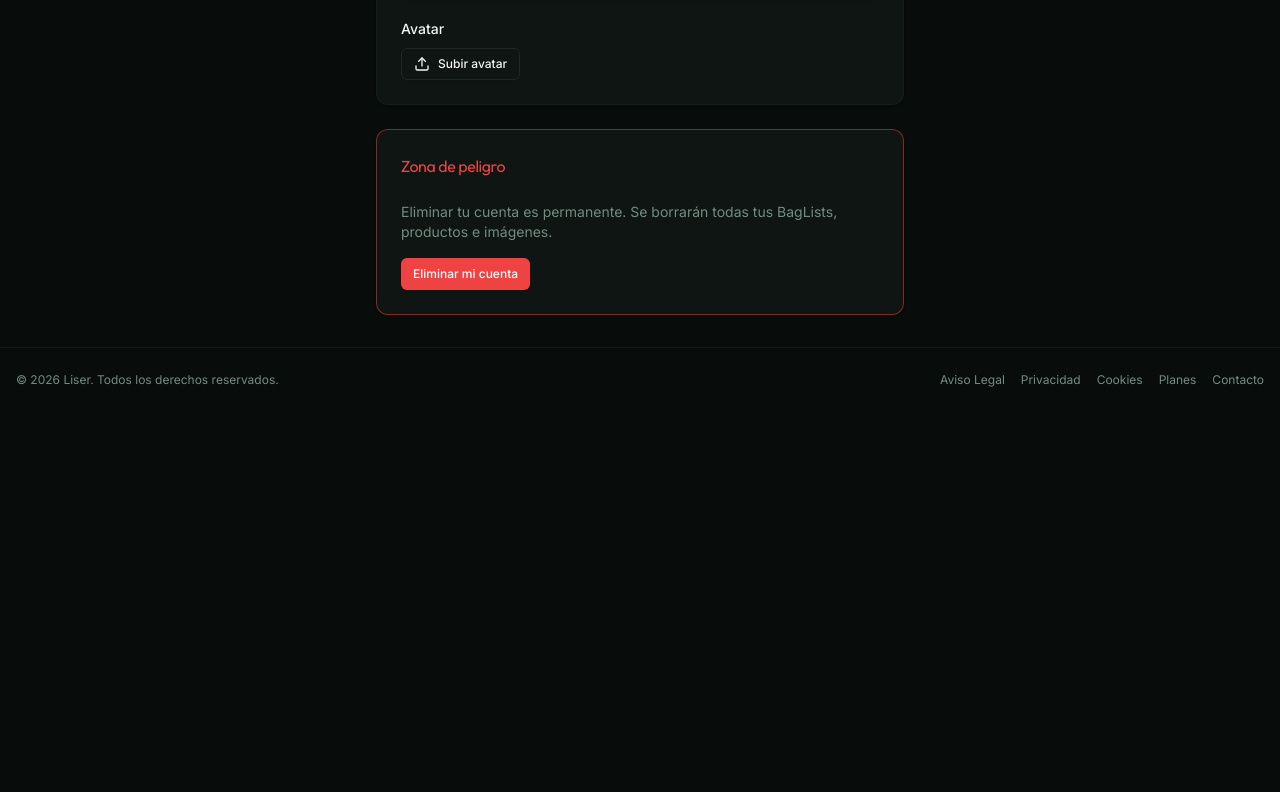
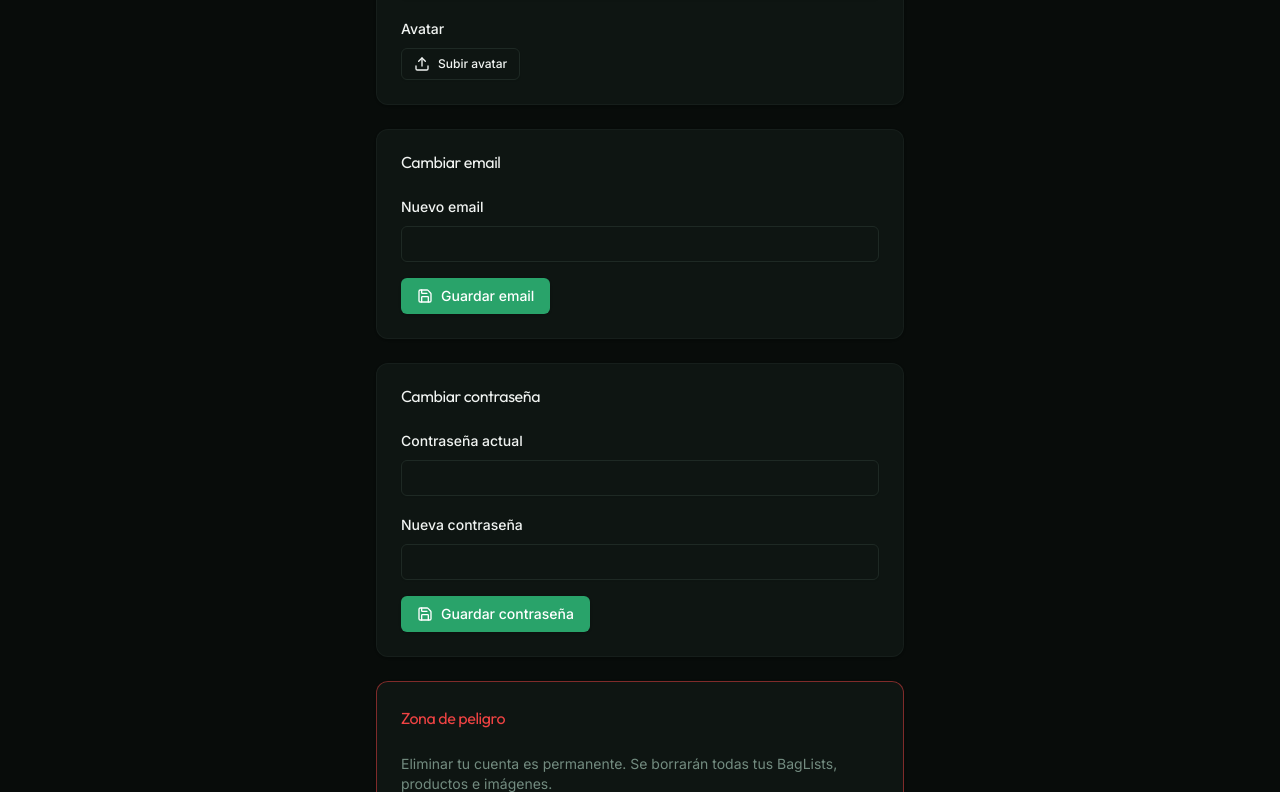
Before and after one commit to excusasclub/liser_v26, a React (Create React App) app in the folder frontend/: page /settings/profile in a window 1280 px wide. Shown: the part 588-1380 px from the top of the page. Before the commit the page ends 1000 px from the top, so only its background shows below. Built offline with nearby package versions, Linux system fonts and the light colour scheme.

Commit message:
feat: cambio de email y contraseña en perfil

```diff
--- a/frontend/src/pages/EditProfilePage.js
+++ b/frontend/src/pages/EditProfilePage.js
@@ -15,6 +15,10 @@ export default function EditProfilePage() {
     const { user, setUser, logout } = useAuth();
     const navigate = useNavigate();
     const [saving, setSaving] = useState(false);
+    const [emailForm, setEmailForm] = useState({ email: user?.email || '' });
+    const [passwordForm, setPasswordForm] = useState({ current_password: '', new_password: '' });
+    const [savingEmail, setSavingEmail] = useState(false);
+    const [savingPassword, setSavingPassword] = useState(false);
     const [form, setForm] = useState({
         username: user?.username || '',
         display_name: user?.display_name || '',
@@ -33,6 +37,30 @@ export default function EditProfilePage() {
         } catch (err) {
             toast.error(err.response?.data?.detail || 'Error al guardar');
         } finally { setSaving(false); }
+    };
+
+    const handleEmailSave = async () => {
+        if (!emailForm.email.includes('@')) { toast.error('Email no válido'); return; }
+        setSavingEmail(true);
+        try {
+            await api.put('/auth/me/email', emailForm);
+            toast.success('Email actualizado');
+        } catch (err) {
+            toast.error(err.response?.data?.detail || 'Error al actualizar email');
+        } finally { setSavingEmail(false); }
+    };
+
+    const handlePasswordSave = async () => {
+        if (!passwordForm.current_password || !passwordForm.new_password) { toast.error('Completa todos los campos'); return; }
+        if (passwordForm.new_password.length < 8) { toast.error('Mínimo 8 caracteres'); return; }
+        setSavingPassword(true);
+        try {
+            await api.put('/auth/me/password', passwordForm);
+            toast.success('Contraseña actualizada');
+            setPasswordForm({ current_password: '', new_password: '' });
+        } catch (err) {
+            toast.error(err.response?.data?.detail || 'Error al actualizar contraseña');
+        } finally { setSavingPassword(false); }
     };
 
     return (
@@ -78,6 +106,37 @@ export default function EditProfilePage() {
                     </div>
                 </CardContent>
             </Card>
+            <Card className="border-border/50 bg-card mt-6">
+                <CardHeader><CardTitle className="font-['Outfit']">Cambiar email</CardTitle></CardHeader>
+                <CardContent className="space-y-4">
+                    <div className="space-y-2">
+                        <Label>Nuevo email</Label>
+                        <Input type="email" value={emailForm.email} onChange={e => setEmailForm({ email: e.target.value })} />
+                    </div>
+                    <Button onClick={handleEmailSave} disabled={savingEmail} className="bg-primary hover:bg-primary/90 gap-2">
+                        {savingEmail ? <Loader2 className="w-4 h-4 animate-spin" /> : <Save className="w-4 h-4" />}
+                        Guardar email
+                    </Button>
+                </CardContent>
+            </Card>
+
+            <Card className="border-border/50 bg-card mt-6">
+                <CardHeader><CardTitle className="font-['Outfit']">Cambiar contraseña</CardTitle></CardHeader>
+                <CardContent className="space-y-4">
+                    <div className="space-y-2">
+                        <Label>Contraseña actual</Label>
+                        <Input type="password" value={passwordForm.current_password} onChange={e => setPasswordForm({ ...passwordForm, current_password: e.target.value })} />
+                    </div>
+                    <div className="space-y-2">
+                        <Label>Nueva contraseña</Label>
+                        <Input type="password" value={passwordForm.new_password} onChange={e => setPasswordForm({ ...passwordForm, new_password: e.target.value })} />
+                    </div>
+                    <Button onClick={handlePasswordSave} disabled={savingPassword} className="bg-primary hover:bg-primary/90 gap-2">
+                        {savingPassword ? <Loader2 className="w-4 h-4 animate-spin" /> : <Save className="w-4 h-4" />}
+                        Guardar contraseña
+                    </Button>
+                </CardContent>
+            </Card>
             <Card className="border-border/50 bg-card mt-6 border-destructive/50">
                 <CardHeader><CardTitle className="font-['Outfit'] text-destructive text-base">Zona de peligro</CardTitle></CardHeader>
                 <CardContent>
```
Also changed, not shown: 1 other file (tests, documents, lock files or other folders).
